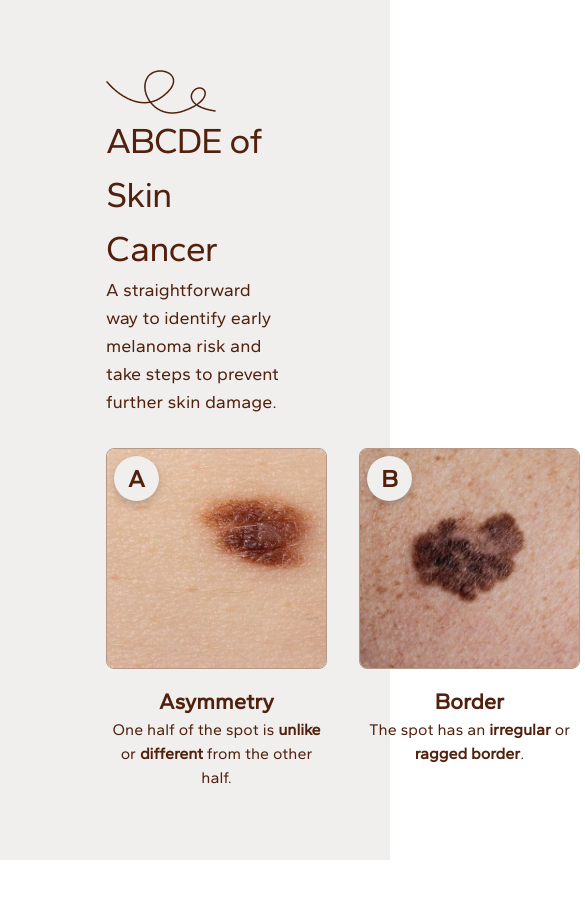
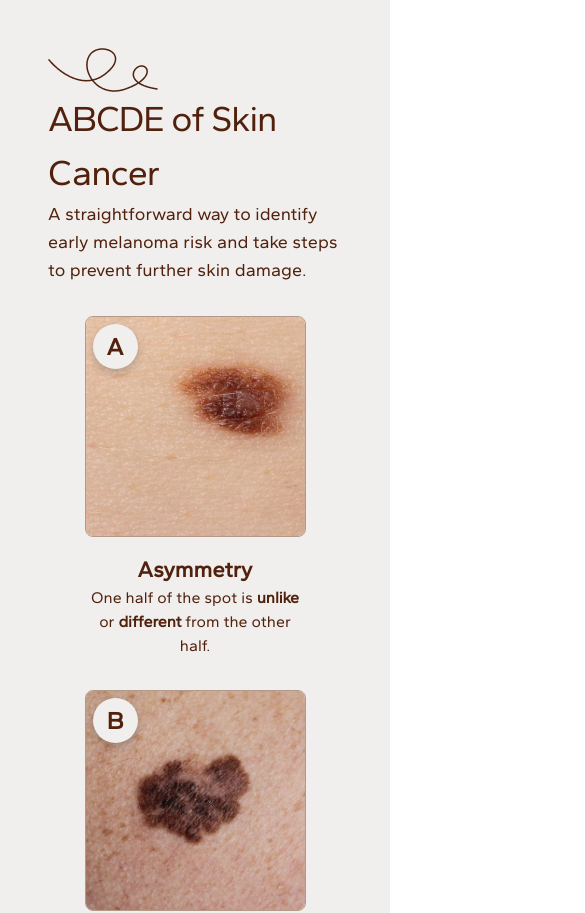
Before and after one commit to CareTech-at-UCI/melanoma-project, a React (Create React App) app in the folder frontend/: page /educational in a window 390 px wide. Shown: the top 913 px of the page, 585 px wide, since content can reach past the window. Before the commit the page ends 860 px from the top, so only its background shows below. Built offline with nearby package versions, Linux system fonts and the light colour scheme.

Commit message:
Responsive styling

```diff
--- a/frontend/src/pages/Educational.jsx
+++ b/frontend/src/pages/Educational.jsx
@@ -8,14 +8,14 @@ export const Educational = () => {
         <div></div>
 
         {/* ABCDE of Skin Cancer */}
-        <div className="bg-[rgba(240,239,237,1)] px-[106px] py-[70px]">
+        <div className="bg-[rgba(240,239,237,1)] px-12 py-12 md:px-16 md:py-12 lg:px-[106px] lg:py-[70px]">
             <img src="/educational/doubleLoopLine.png" alt="double loop line" />
             <div className="flex flex-col gap-8">
               <div>
                 <h2 className="text-header-2">ABCDE of Skin Cancer</h2>
                 <p className="text-lg">A straightforward way to identify early melanoma risk and take steps to prevent further skin damage.</p>
               </div>
-              <div className="flex gap-8">
+              <div className="flex flex-row flex-wrap gap-8 justify-center lg:justify-between">
                   <AbcdeCard
                     letter="A"
                     imageSrc="/educational/asymmetric.jpg"
```
